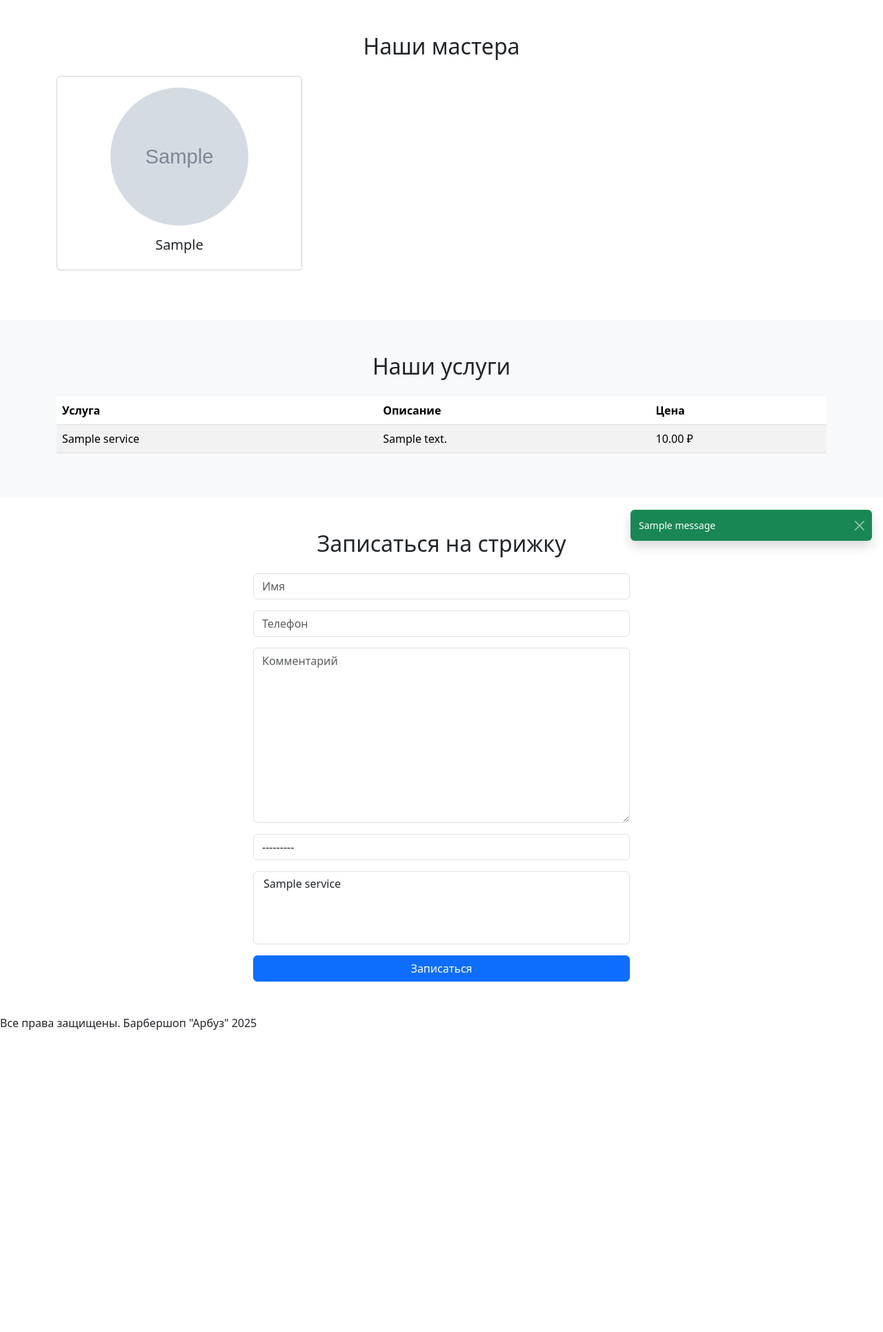
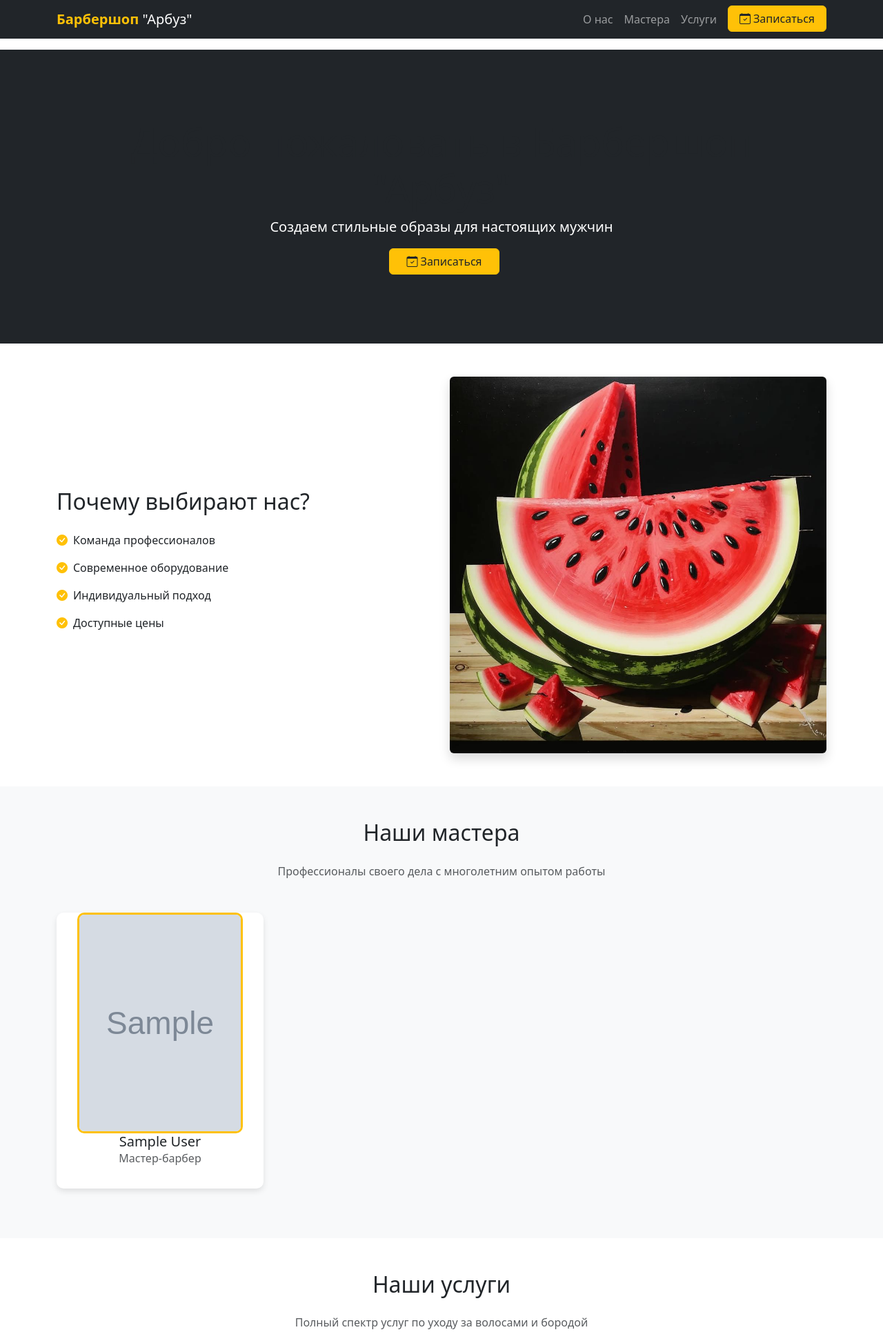
Before and after one commit to roman-s161/barberSite, a Django app: page / in a window 1280 px wide. Shown: the top 1931 px of the page at 69% size. Before the commit the page ends 1493 px from the top, so only its background shows below. Run offline with Django 5.2, Linux system fonts and the light colour scheme; tables that the repository leaves empty hold one stand-in row (values such as "Sample post"); grey boxes marked "Sample" are stand-in pictures; one stand-in notice (Sample message) is shown.

Commit message:
вью для промотра зписей на услуги, + шаблон, исправил директорию статик, добавил изображение по дефолту мастерам

```diff
--- a/barber/urls.py
+++ b/barber/urls.py
@@ -19,11 +19,13 @@ from django.urls import path
 from django.conf import settings
 from django.conf.urls.static import static
 from core import views
+from core.views import VisitListView
 
 urlpatterns = (
     [   path("", views.IndexView.as_view(), name="index"),
         path("admin/", admin.site.urls),
         path("thanks/", views.ThanksView.as_view(), name="thanks"),
+        path('visits/', VisitListView.as_view(), name='visit_list'),
     ]
     + static(settings.STATIC_URL, document_root=settings.STATIC_ROOT)
     + static(settings.MEDIA_URL, document_root=settings.MEDIA_ROOT)
--- a/core/templates/base.html
+++ b/core/templates/base.html
@@ -2,45 +2,120 @@
 <!DOCTYPE html>
 <html lang="ru">
 <head>
-    <meta charset="UTF-8" />
-    <meta name="viewport" content="width=device-width, initial-scale=1.0" />
-    <title>{% block title %}{% endblock %}</title>
-    <link href="https://cdn.jsdelivr.net/npm/bootstrap@5.3.3/dist/css/bootstrap.min.css" rel="stylesheet" integrity="sha384-QWTKZyjpPEjISv5WaRU9OFeRpok6YctnYmDr5pNlyT2bRjXh0JMhjY6hW+ALEwIH" crossorigin="anonymous">
+    <meta charset="UTF-8">
+    <meta name="viewport" content="width=device-width, initial-scale=1.0">
+    <title>{% block title %}{% endblock %} | Барбершоп "Арбуз"</title>
+    <link href="https://cdn.jsdelivr.net/npm/bootstrap@5.3.3/dist/css/bootstrap.min.css" rel="stylesheet">
     <link rel="stylesheet" href="https://cdn.jsdelivr.net/npm/bootstrap-icons@1.11.1/font/bootstrap-icons.css">
     <link rel="stylesheet" href="{% static 'css/main.css' %}">
-    {% comment %} <link rel="icon" type="image/png" href="{% static 'images/favicon.png' %}"> {% endcomment %}
+    <link rel="icon" type="image/png" href="{% static 'images/favicon.png' %}">
     {% block head %}{% endblock %}
 </head>
 <body>
+    <!-- Прелоадер -->
+    <div id="preloader" class="bg-dark">
+        <div class="spinner-border text-warning" role="status">
+            <span class="visually-hidden">Загрузка...</span>
+        </div>
+    </div>
+
+    <!-- Шапка -->
     <header>
-      {% block nav %}
-        {% comment %} {% include 'menu_include.html' %} {% endcomment %}
-      {% endblock %}
+        <nav class="navbar navbar-expand-lg navbar-dark bg-dark fixed-top">
+            <div class="container">
+                <a class="navbar-brand" href="/">
+                    <span class="text-warning fw-bold">Барбершоп</span> "Арбуз"
+                </a>
+                <button class="navbar-toggler" type="button" data-bs-toggle="collapse" data-bs-target="#navbarNav">
+                    <span class="navbar-toggler-icon"></span>
+                </button>
+                <div class="collapse navbar-collapse" id="navbarNav">
+                    <ul class="navbar-nav ms-auto">
+                        <li class="nav-item">
+                            <a class="nav-link" href="/#about">О нас</a>
+                        </li>
+                        <li class="nav-item">
+                            <a class="nav-link" href="/#masters">Мастера</a>
+                        </li>
+                        <li class="nav-item">
+                            <a class="nav-link" href="/#services">Услуги</a>
+                        </li>
+                        <li class="nav-item">
+                            <a class="btn btn-warning text-dark ms-2 px-3" href="/#orderForm">
+                                <i class="bi bi-calendar-check me-1"></i>Записаться
+                            </a>
+                        </li>
+                    </ul>
+                </div>
+            </div>
+        </nav>
     </header>
-    <main>
+
+    <!-- Основной контент -->
+    <main class="mt-5 pt-4">
         {% block content %}{% endblock %}
 
         {% if messages %}
-      <div class="position-fixed bottom-0 end-0 p-3" style="z-index: 11">
+        <div class="toast-container position-fixed bottom-0 end-0 p-3">
             {% for message in messages %}
-          <div class="toast show align-items-center text-white bg-{{ message.tags }} border-0" role="alert" aria-live="assertive" aria-atomic="true">
+            <div class="toast show align-items-center text-white bg-{{ message.tags }} border-0" role="alert">
                 <div class="d-flex">
                     <div class="toast-body">
-                      {{ message }}
+                        <i class="bi bi-info-circle me-2"></i>{{ message }}
                     </div>
-                  <button type="button" class="btn-close btn-close-white me-2 m-auto" data-bs-dismiss="toast" aria-label="Close"></button>
+                    <button type="button" class="btn-close btn-close-white me-2 m-auto" data-bs-dismiss="toast"></button>
                 </div>
             </div>
             {% endfor %}
         </div>
         {% endif %}
     </main>
-    <footer>
-      {% block footer %}Все права защищены. Барбершоп "Арбуз" 2025{% endblock %}
+
+    <!-- Футер -->
+    <footer class="bg-dark text-white py-4 mt-5">
+        <div class="container">
+            <div class="row">
+                <div class="col-md-4 mb-3">
+                    <h5 class="text-warning mb-3">Барбершоп "Арбуз"</h5>
+                    <p class="mb-0">Профессиональные стрижки и уход за бородой</p>
+                </div>
+                <div class="col-md-4 mb-3">
+                    <h5 class="text-warning mb-3">Контакты</h5>
+                    <p class="mb-1"><i class="bi bi-geo-alt-fill me-2"></i>ул. Примерная, 123</p>
+                    <p class="mb-1"><i class="bi bi-telephone-fill me-2"></i>+7 (999) 123-45-67</p>
+                    <p class="mb-0"><i class="bi bi-envelope-fill me-2"></i>info@barbershop.ru</p>
+                </div>
+                <div class="col-md-4 mb-3">
+                    <h5 class="text-warning mb-3">Режим работы</h5>
+                    <p class="mb-1">Пн-Пт: 10:00 - 20:00</p>
+                    <p class="mb-1">Сб: 10:00 - 18:00</p>
+                    <p class="mb-0">Вс: выходной</p>
+                </div>
+            </div>
+            <hr class="my-4">
+            <div class="text-center">
+                <p class="mb-0">© {% now "Y" %} Барбершоп "Арбуз". Все права защищены.</p>
+            </div>
+        </div>
     </footer>
 
-    <script src="https://cdn.jsdelivr.net/npm/bootstrap@5.3.3/dist/js/bootstrap.bundle.min.js" integrity="sha384-YvpcrYf0tY3lHB60NNkmXc5s9fDVZLESaAA55NDzOxhy9GkcIdslK1eN7N6jIeHz" crossorigin="anonymous"></script>
+    <!-- Скрипты -->
+    <script src="https://cdn.jsdelivr.net/npm/bootstrap@5.3.3/dist/js/bootstrap.bundle.min.js"></script>
     <script src="{% static 'js/main.js' %}"></script>
+    <script>
+        // Прелоадер
+        window.addEventListener('load', function() {
+            document.getElementById('preloader').style.display = 'none';
+        });
+
+        // Автоматическое скрытие тостов
+        const toasts = document.querySelectorAll('.toast');
+        toasts.forEach(toast => {
+            setTimeout(() => {
+                toast.classList.remove('show');
+            }, 5000);
+        });
+    </script>
     {% block scripts %}{% endblock %}
 </body>
 </html>
--- a/core/templates/main.html
+++ b/core/templates/main.html
@@ -1,26 +1,58 @@
+
 {% extends 'base.html' %}
 {% load static %}
 
 {% block title %}Барбершоп "Арбуз"{% endblock %}
 
 {% block content %}
+<!-- Hero секция -->
+<section class="hero-section">
+    <div class="container text-center">
+        <h1 class="display-4">Добро пожаловать в Барбершоп "Арбуз"</h1>
+        <p class="lead">Создаем стильные образы для настоящих мужчин</p>
+        <a class="btn btn-warning text-dark ms-2 px-4" href="/#orderForm">
+            <i class="bi bi-calendar-check me-1"></i>Записаться
+        </a>
+    </div>
+</section>
+
+<!-- О нас -->
+<section id="about" class="py-5">
+    <div class="container">
+        <div class="row align-items-center">
+            <div class="col-lg-6">
+                <h2 class="mb-4">Почему выбирают нас?</h2>
+                <ul class="list-unstyled">
+                    <li class="mb-3"><i class="bi bi-check-circle-fill text-warning me-2"></i>Команда профессионалов</li>
+                    <li class="mb-3"><i class="bi bi-check-circle-fill text-warning me-2"></i>Современное оборудование</li>
+                    <li class="mb-3"><i class="bi bi-check-circle-fill text-warning me-2"></i>Индивидуальный подход</li>
+                    <li class="mb-3"><i class="bi bi-check-circle-fill text-warning me-2"></i>Доступные цены</li>
+                </ul>
+            </div>
+            <div class="col-lg-6">
+                <img src="{% static 'images/about.jpeg' %}" alt="О нас" class="img-fluid rounded shadow">
+            </div>
+        </div>
+    </div>
+</section>
+
 <!-- Мастера -->
-<section id="masters" class="py-5">
+<section id="masters" class="py-5 bg-light">
     <div class="container">
         <h2 class="text-center mb-4">Наши мастера</h2>
+        <p class="text-center text-muted mb-5">Профессионалы своего дела с многолетним опытом работы</p>
         <div class="row">
             {% for master in masters %}
             <div class="col-md-4 mb-4">
-                <div class="card text-center">
+                <div class="master-card">
                     {% if master.photo %}
-                    <img src="{{ master.photo.url }}" class="card-img-top rounded-circle mx-auto mt-3"
-                         style="width: 200px; height: 200px; object-fit: cover;" alt="{{ master.first_name }}">
+                    <img src="{{ master.photo.url }}" class="master-photo" alt="{{ master.first_name }}">
                     {% else %}
-                    <img src="{% static 'images/default-avatar.png' %}" class="card-img-top rounded-circle mx-auto mt-3"
-                         style="width: 200px; height: 200px; object-fit: cover;" alt="{{ master.first_name }}">
+                    <img src="{% static 'images/default-avatar.jpeg' %}" class="master-photo" alt="{{ master.first_name }}">
                     {% endif %}
-                    <div class="card-body">
-                        <h5 class="card-title">{{ master.first_name }}</h5>
+                    <div class="card-body text-center">
+                        <h5 class="card-title">{{ master.first_name }} {{ master.last_name }}</h5>
+                        <p class="text-muted">Мастер-барбер</p>
                     </div>
                 </div>
             </div>
@@ -30,46 +62,43 @@
 </section>
 
 <!-- Услуги -->
-<section id="services" class="py-5 bg-light">
+<section id="services" class="py-5">
     <div class="container">
         <h2 class="text-center mb-4">Наши услуги</h2>
-        <div class="table-responsive">
-            <table class="table table-striped">
-                <thead>
-                    <tr>
-                        <th>Услуга</th>
-                        <th>Описание</th>
-                        <th>Цена</th>
-                    </tr>
-                </thead>
-                <tbody>
-                    {% for service in services %}
-                    <tr>
-                        <td>{{ service.name }}</td>
-                        <td>{{ service.description }}</td>
-                        <td>{{ service.price }} ₽</td>
-                    </tr>
-                    {% endfor %}
-                </tbody>
-            </table>
+        <p class="text-center text-muted mb-5">Полный спектр услуг по уходу за волосами и бородой</p>
+        <div class="row">
+            {% for service in services %}
+            <div class="col-md-6 mb-4">
+                <div class="service-card h-100">
+                    <div class="card-body">
+                        <h5 class="card-title mb-3">{{ service.name }}</h5>
+                        <p class="card-text text-muted">{{ service.description }}</p>
+                        <h6 class="text-black mb-0">{{ service.price }} ₽</h6>
+                    </div>
+                </div>
+            </div>
+            {% endfor %}
         </div>
     </div>
 </section>
 
 <!-- Форма записи -->
-<section id="orderForm" class="py-5">
+<section id="orderForm" class="py-5 bg-dark text-white">
     <div class="container">
         <h2 class="text-center mb-4">Записаться на стрижку</h2>
+        <p class="text-center mb-5">Выберите удобное время и мастера</p>
         <div class="row justify-content-center">
             <div class="col-md-6">
-                <form method="post">
+                <form method="post" class="bg-white p-4 rounded shadow">
                     {% csrf_token %}
                     {% for field in form %}
                     <div class="mb-3">
                         {{ field }}
                     </div>
                     {% endfor %}
-                    <button type="submit" class="btn btn-primary w-100">Записаться</button>
+                    <button type="submit" class="btn btn-warning w-100">
+                        <i class="bi bi-calendar-check me-2"></i>Записаться
+                    </button>
                 </form>
             </div>
         </div>
--- a/core/views.py
+++ b/core/views.py
@@ -1,8 +1,13 @@
+
 from django.shortcuts import render, redirect
 from django.views.generic import View
+from django.views.generic.edit import CreateView
 from .models import Master, Service, Visit
 from .forms import VisitForm
-from django.views.generic import View, TemplateView
+from django.views.generic import ListView
+from django.shortcuts import redirect
+from django.db.models import Q
+from .models import Visit, Master
 
 MENU = [
     {'title': 'Главная', 'url': '/', 'active': True},
@@ -12,6 +17,10 @@ MENU = [
     # {'title': 'Оставить отзыв', 'url': '/review/create/', 'active': True},
     {'title': 'Запись на стрижку', 'url': '#orderForm', 'active': True},
 ]
+
+# Импорт базовой вьюхи
+from django.views.generic import View, TemplateView
+
 
 # # Создание класса-наследника View
 # class ThanksView(View):
@@ -24,35 +33,66 @@ MENU = [
 #         }
 #         return render(request, 'thanks.html', context)
 
+
+
 class ThanksView(TemplateView):
     template_name = 'thanks.html'
+    extra_context = {'menu': MENU}
+
+
+class IndexView(CreateView):
+    template_name = 'main.html'
+    form_class = VisitForm
+    success_url = 'thanks'
+    model = Visit
 
     def get_context_data(self, **kwargs):
         context = super().get_context_data(**kwargs)
         context['menu'] = MENU
+        context['masters'] = Master.objects.all()
+        context['services'] = Service.objects.all()
         return context
 
+from django.views.generic import ListView
+from django.shortcuts import redirect
+from django.db.models import Q
+from .models import Visit, Master
 
-class IndexView(View):
-    def get(self, request):
-        context = {
-            'menu': MENU,
-            'masters': Master.objects.all(),
-            'services': Service.objects.all(),
-            'form': VisitForm()
-        }
-        return render(request, 'main.html', context)
 
-    def post(self, request):
-        form = VisitForm(request.POST)
-        if form.is_valid():
-            form.save()
-            return redirect('thanks')
+class VisitListView(ListView):
+    model = Visit
+    template_name = 'visit_list.html'
+    context_object_name = 'visits'
+    paginate_by = 1
 
-        context = {
-            'menu': MENU,
-            'masters': Master.objects.all(),
-            'services': Service.objects.all(),
-            'form': form
-        }
-        return render(request, 'main.html', context)
+    def get_queryset(self):
+        """Формируем QuerySet с учетом поиска и фильтрации по мастеру"""
+        queryset = Visit.objects.all().order_by('-created_at')
+
+        # Получаем параметры из GET-запроса
+        search_query = self.request.GET.get('q', '')
+        master_id = self.request.GET.get('master', '')
+
+        # Фильтрация по поисковому запросу (имя или телефон)
+        if search_query:
+            queryset = queryset.filter(Q(name__icontains=search_query) | Q(phone__icontains=search_query))
+
+        # Фильтрация по мастеру
+        if master_id:
+            queryset = queryset.filter(master_id=master_id)
+
+        return queryset
+
+    def get_context_data(self, **kwargs):
+        """Добавляем в контекст список мастеров и текущие фильтры"""
+        context = super().get_context_data(**kwargs)
+        context['masters'] = Master.objects.all()
+        context['search_query'] = self.request.GET.get('q', '')
+        context['selected_master'] = self.request.GET.get('master', '')
+        return context
+
+    def dispatch(self, request, *args, **kwargs):
+        """Запрещаем доступ не-администраторам"""
+        if not request.user.is_staff:
+            return redirect('main_page')  # Перенаправляем на главную
+        return super().dispatch(request, *args, **kwargs)
--- /dev/null
+++ b/static/css/main.css
@@ -0,0 +1,120 @@
+
+/* Общие стили */
+body {
+    background-color: #ffffff;
+  }
+
+  /* Заголовки */
+  h1,
+  h2,
+  h3,
+  h4,
+  h5,
+  h6 {
+    color: #212529;
+  }
+
+  /* Кастомные цвета */
+  .bg-custom-dark {
+    background-color: #212529;
+  }
+
+  .bg-custom-yellow {
+    background-color: #ffc107;
+  }
+
+  .text-custom-yellow {
+    color: #ffc107 !important;
+  }
+
+  /* Стили для карточек мастеров */
+  .master-card {
+    transition: transform 0.3s ease;
+    border: none;
+    box-shadow: 0 4px 8px rgba(0, 0, 0, 0.1);
+    width: 300px; /* Фиксированная ширина */
+    height: 400px; /* Фиксированная высота */
+    overflow: hidden; /* Скрываем содержимое, выходящее за пределы карточки */
+    display: flex;
+    flex-direction: column;
+    align-items: center;
+    justify-content: center;
+    background-color: #fff; /* Фон карточки */
+    border-radius: 10px; /* Закругленные углы */
+  }
+
+  .master-card:hover {
+    transform: translateY(-5px);
+  }
+
+  .master-photo {
+    border: 3px solid #ffc107;
+    width: 80%; /* Ширина изображения равна ширине карточки */
+    height: 80%; /* Высота изображения равна высоте карточки */
+    object-fit: cover; /* Сохраняет пропорции и обрезает изображение */
+    border-radius: 10px; /* Закругленные углы */
+  }
+  /* .master-card {
+    transition: transform 0.3s ease;
+    border: none;
+    box-shadow: 0 4px 8px rgba(0, 0, 0, 0.1);
+    max-width: 300px;
+    max-height: auto;
+  }
+
+  .master-card:hover {
+    transform: translateY(-5px);
+  }
+
+  .master-photo {
+    border: 3px solid #ffc107;
+    max-width: 100%;
+    height: 80%;
+  } */
+
+  /* Стили для секций */
+  .hero-section {
+    background-color: #212529;
+    color: white;
+    padding: 100px 0;
+  }
+
+  .service-card {
+    border-left: 4px solid #ffc107;
+    padding: 20px;
+  }
+
+  footer {
+    background-color: #212529;
+    color: white;
+    padding: 20px 0;
+    text-align: center;
+  }
+
+  #preloader {
+    position: fixed;
+    top: 0;
+    left: 0;
+    width: 100%;
+    height: 100%;
+    display: flex;
+    justify-content: center;
+    align-items: center;
+    z-index: 9999;
+  }
+
+  /* Стили для кнопки в меню */
+  .navbar .btn-warning {
+    font-weight: 500;
+    color: #212529 !important;
+    background-color: #ffc107 !important;
+    border-color: #ffc107 !important;
+    transition: all 0.3s ease;
+  }
+
+  .navbar .btn-warning:hover {
+    transform: translateY(-2px);
+    box-shadow: 0 4px 10px rgba(255, 193, 7, 0.3);
+    background-color: #ffca2c !important;
+    border-color: #ffca2c !important;
+  }
```
Also changed, not shown: core/templates/visit_list.html (added, +100 -0 lines), barber/static/js/main.js (deleted), static/images/about.jpeg (added), static/images/default-avatar.jpeg (added), static/images/Лев.jpeg (added), static/js/main.js (added). Lines whose indentation alone changed are shown as unchanged.
